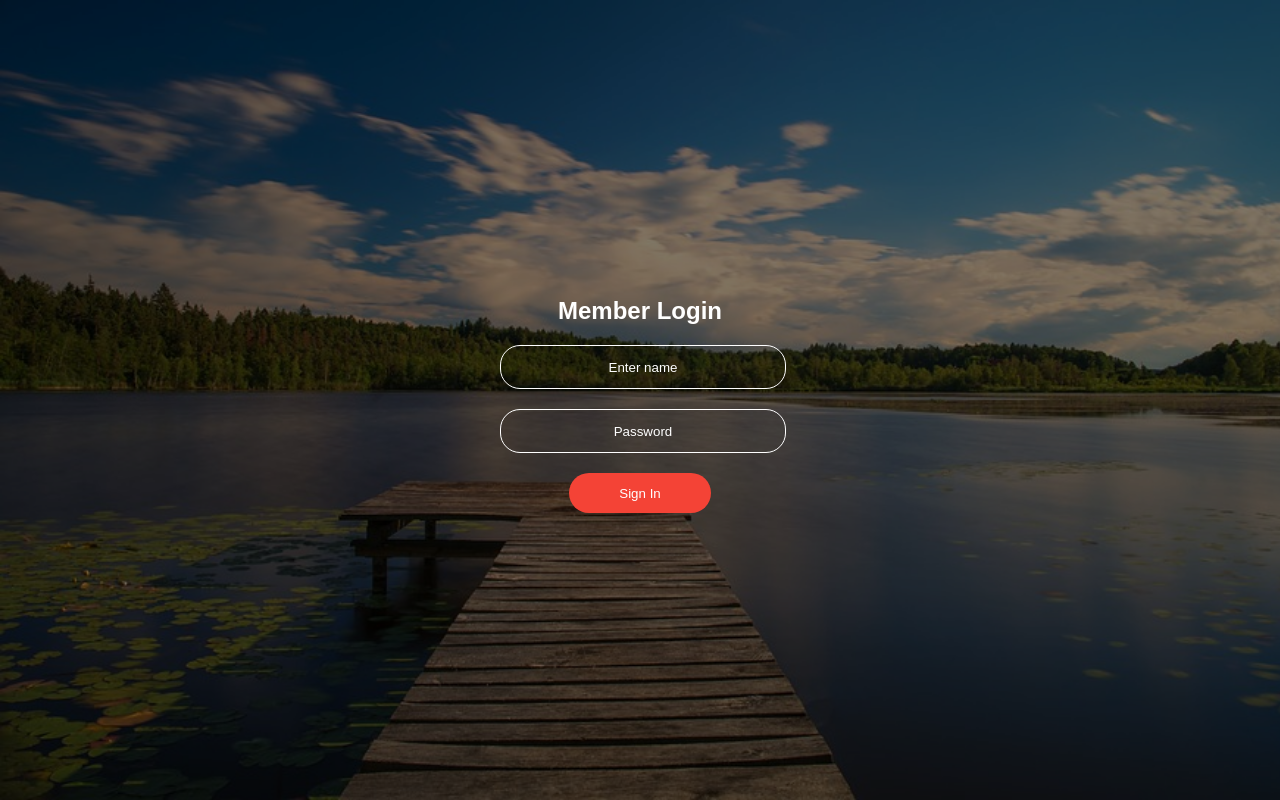
After one commit to WiloSensei07/3ilreservation, a PHP site: page /view/login.php in a window 1280 px wide. The commit adds this page. Run offline with PHP 8.4, Linux system fonts and the light colour scheme.

Commit message:
front office login

```diff
--- /dev/null
+++ b/stylesheet/login.css
@@ -0,0 +1,102 @@
+body
+{
+    margin: 0;
+    padding: 0;
+    font-family: sans-serif;
+}
+
+*no
+{
+    box-sizing: border-box;
+    outline: none!important;
+}
+
+.login-page
+{
+    background-image: url('../img/background.jpg');
+    background-size: cover;
+    height: 100vh;
+    position: relative;
+}
+
+.login-page:after
+{
+    content: '';
+    position: absolute;
+    left: 0px;
+    top: 0px;
+    height: 100%;
+    width: 100%;
+    background-color: rgba(0, 0, 0, .5);
+    z-index: 1;
+}
+
+.login-page .box
+{
+    position: absolute;
+    left: 50%;
+    top: 50%;
+    transform: translate(-50%, -50%);
+    display: flex;
+    flex-direction: column;
+    width: 280px;
+    z-index: 2;
+}
+
+.login-page .box .form-head h2
+{
+    text-align: center;
+    margin: 10px 0px 20px;
+    color: #ffffff;
+}
+
+.login-page .box .form-body
+{
+    display: flex;
+    flex-direction: column;
+}
+
+.login-page .box .form-body input
+{
+    height: 40px;
+    margin-bottom: 20px;
+    border: 1px solid #ffffff;
+    width: 100%;
+    background-color: transparent;
+    border-radius: 20px;
+    text-align: center;
+    color: #ffffff;
+    transition: box-shadow .5s ease;
+}
+
+.login-page .box .form-body input:focus
+{
+    box-shadow: 0px 0px 10px black;
+}
+
+.login-page .box .form-body input::placeholder
+{
+    color: #ffffff;
+}
+
+.login-page .box .form-footer
+{
+    text-align: center;
+}
+
+.login-page .box .form-footer button
+{
+    height: 40px;
+    border-radius: 20px;
+    padding: 0px 50px;
+    color: #ffffff;
+    background-color: #f44336;
+    border: none;
+    cursor: pointer;
+    transition: box-shadow .5s ease;
+}
+
+.login-page .box .form-footer button:hover
+{
+    box-shadow: 0px 0px 10px black;
+}
--- /dev/null
+++ b/view/login.php
@@ -0,0 +1,27 @@
+<!DOCTYPE html>
+<html lang="en">
+    <head>
+        <meta charset="UTF-8">
+        <meta name="viewport" content="width=device-width, initial-scale=1.0">
+        <link rel="stylesheet" href="../stylesheet/login.css">
+        <title>Document</title>
+    </head>
+    <body>
+        <section class="login-page">
+            <form action="" method="post">
+                <div class="box">
+                    <div class="form-head">
+                        <h2> Member Login</h2>
+                    </div>
+                    <div class="form-body">
+                        <input type="text" name="login" id="" placeholder="Enter name">
+                        <input type="password" name="password" id="" placeholder="Password">
+                    </div>
+                    <div class="form-footer">
+                        <button type="submit">Sign In</button>
+                    </div>
+                </div>
+            </form>
+        </section>
+    </body>
+</html>
```
Also changed, not shown: index.php (+16 -3 lines), img/background.jpg (added).
